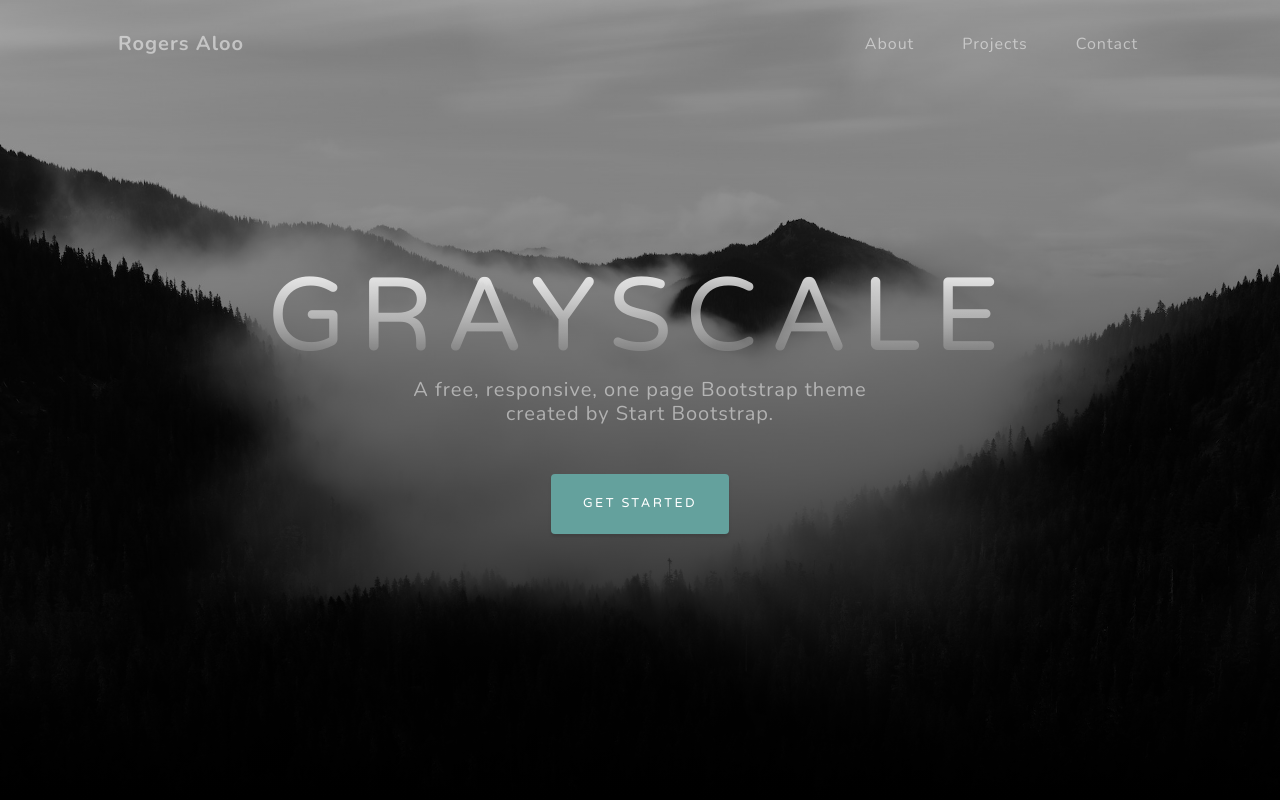
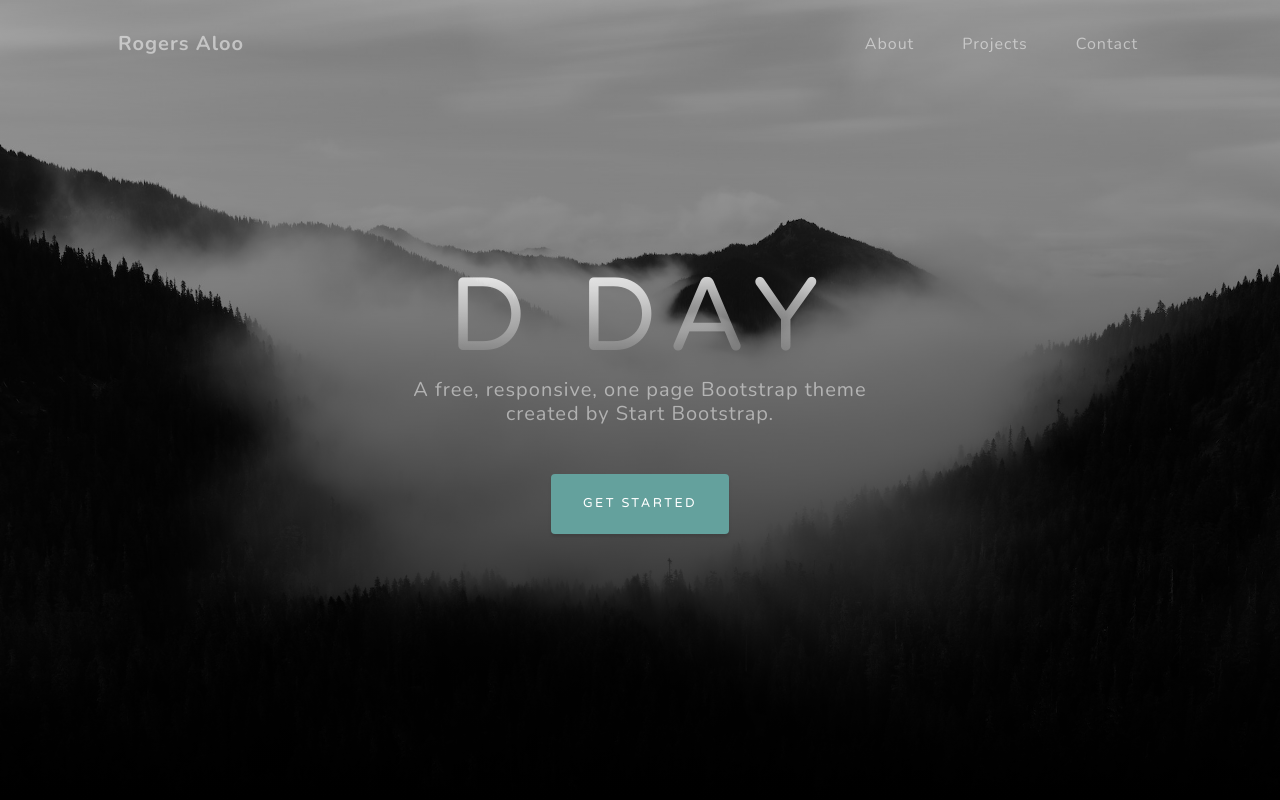
Before and after one commit to rogersaloo/example, a plain HTML site: page index.html in a window 1280 px wide. Shown: the top 800 px of the page. Drawn offline with nearby package versions, Linux system fonts and the light colour scheme.

Commit message:
Update index.html

```diff
--- a/index.html
+++ b/index.html
@@ -38,7 +38,7 @@
             <div class="container px-4 px-lg-5 d-flex h-100 align-items-center justify-content-center">
                 <div class="d-flex justify-content-center">
                     <div class="text-center">
-                        <h1 class="mx-auto my-0 text-uppercase">Grayscale</h1>
+                        <h1 class="mx-auto my-0 text-uppercase">D day</h1>
                         <h2 class="text-white-50 mx-auto mt-2 mb-5">A free, responsive, one page Bootstrap theme created by Start Bootstrap.</h2>
                         <a class="btn btn-primary" href="#about">Get Started</a>
                     </div>
```
